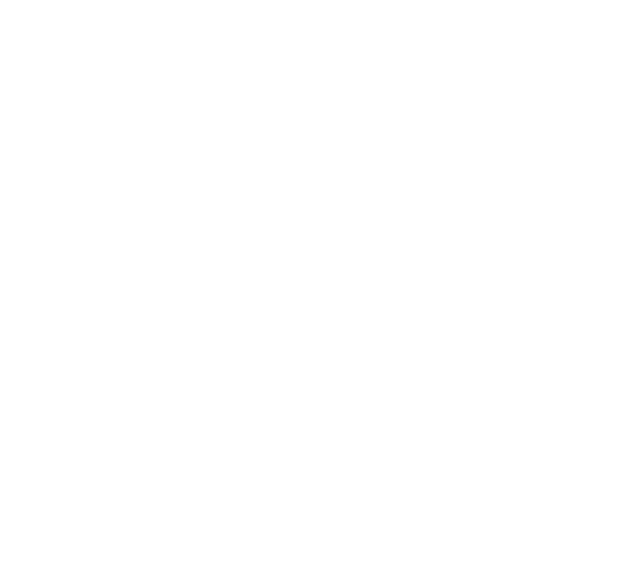
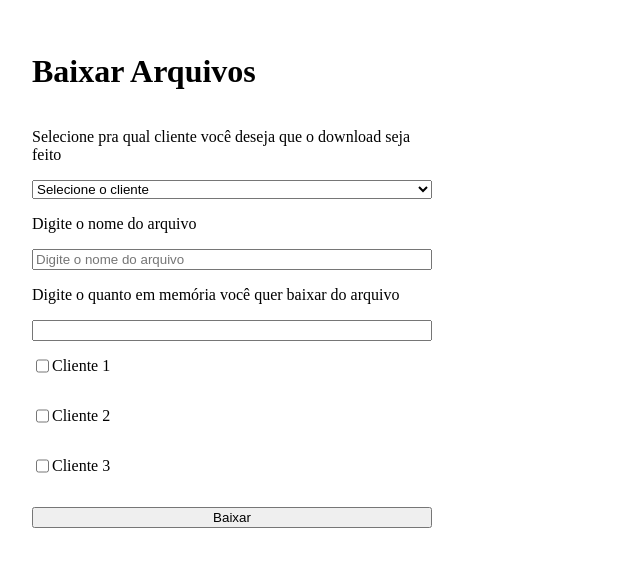
Before and after one commit to GabrielAAADS/FileSharing, a React (Create React App) app in the folder frontend/: page /downloadDistributed in a window 1280 px wide. Before the commit this address had no page. Shown: the top 566 px of the page, without its empty margins (0-640 px from the left). Built offline with nearby package versions, Linux system fonts and the light colour scheme; the HTML template or start-up script is replaced by a standard one.

Commit message:
add: distributed download

```diff
--- a/frontend/src/App.js
+++ b/frontend/src/App.js
@@ -7,6 +7,7 @@
 import SearchFiles from './pages/SearchFiles';
 import SearchByPattern from './pages/SearchByPattern';
 import Home from './pages/Home';
+import DownloadFileDistributed from './pages/DownloadFileDistributed';
 
 function App() {
   return (
@@ -16,6 +17,7 @@
         <Route path="connect" element={<ConnectServer />} />
         <Route path="disconnect" element={<DisconnectServer />} />
         <Route path="download" element={<DownloadFile />} />
+        <Route path="downloadDistributed" element={<DownloadFileDistributed />} />
         <Route path="searchall" element={<SearchAllFiles />} />
         <Route path="search" element={<SearchFiles />} />
         <Route path="searchbypattern" element={<SearchByPattern />} />
--- a/frontend/src/pages/ConnectServer/index.js
+++ b/frontend/src/pages/ConnectServer/index.js
@@ -27,7 +27,7 @@
     })
     .catch(err => {
       console.log("ERROR");
-      alert(err.response.data?.detail ?? "Ocorreu um erro ao tentar estabelecer a conexão")
+      alert(err.response?.data?.detail ?? "Ocorreu um erro ao tentar estabelecer a conexão")
     });
   };
 
--- /dev/null
+++ b/frontend/src/pages/DownloadFileDistributed/index.js
@@ -0,0 +1,119 @@
+import { useState } from 'react';
+import './styles.css';
+import axios from 'axios';
+
+function DownloadFileDistributed() {
+  const [clientPort, setClientPort] = useState("0");
+  const [client1, setClient1] = useState(false);
+  const [client2, setClient2] = useState(false);
+  const [client3, setClient3] = useState(false);
+  const [filename, setFilename] = useState("");
+  const [filesize, setFilesize] = useState("");
+
+  const handleSearch = async() => {
+    if(clientPort === "0") {
+      alert("Selecione o cliente que irá fazer o download!");
+      return;
+    }
+
+    let sources = [];
+    if(client1) {
+      sources.push({
+        ip: "127.0.0.1",
+        port: 1235,
+      });
+    }
+    if(client2) {
+      sources.push({
+        ip: "127.0.0.1",
+        port: 1236,
+      });
+    }
+    if(client3) {
+      sources.push({
+        ip: "127.0.0.1",
+        port: 1237,
+      });
+    }
+
+    console.log(clientPort, {
+      filename,
+      filesize,
+      sources
+    });
+    await axios.post(`http://localhost:${clientPort}/download/distributed`, {
+      filename,
+      filesize: parseInt(filesize),
+      sources,
+    }, {
+      headers: {
+        'Content-Type': 'application/json'
+      }
+    }).then(v => {
+      alert("Arquivo baixado com sucesso!");
+      setClientPort("0");
+      setFilename("");
+      setFilesize("");
+      setClient1(false);
+      setClient2(false);
+      setClient3(false);
+    })
+    .catch(err => {
+      console.log("ERROR", err.response);
+      alert(err.response.data?.detail ?? "Ocorreu um erro ao tentar baixar o arquivo de maneira distribuida")
+    });
+  };
+
+  return (
+    <div className="container">
+      <h1>Baixar Arquivos</h1>
+
+      <p>Selecione pra qual cliente você deseja que o download seja feito</p>
+      <select value={clientPort} onChange={v => setClientPort(v.target.value)}>
+        <option value="0">Selecione o cliente</option>
+        <option value="8000">Cliente 1</option>
+        <option value="8001">Cliente 2</option>
+        <option value="8002">Cliente 3</option>
+      </select>
+
+      <p>Digite o nome do arquivo</p>
+      <input placeholder="Digite o nome do arquivo" value={filename} onChange={ev => setFilename(ev.target.value)} />
+      <p>Digite o quanto em memória você quer baixar do arquivo</p>
+      <input value={filesize} onChange={ev => setFilesize(ev.target.value)} />
+
+      <div>
+        <input
+          onClick={() => setClient1(!client1)}
+          type="checkbox"
+          checked={client1}
+          onChange={ev => setClient1(!client1)}
+        />
+        <p>Cliente 1</p>
+      </div>
+
+      <div>
+        <input
+          onClick={() => setClient2(!client2)}
+          type="checkbox"
+          checked={client2}
+          onChange={ev => setClient2(!client2)}
+        />
+        <p>Cliente 2</p>
+      </div>
+
+      <div>
+        <input
+          onClick={() => setClient3(!client3)}
+          type="checkbox"
+          checked={client3}
+          onChange={ev => setClient3(!client3)}
+        />
+        <p>Cliente 3</p>
+      </div>
+
+      <button onClick={() => handleSearch()}>Baixar</button>
+    </div>
+  );
+}
+
+export default DownloadFileDistributed;
--- /dev/null
+++ b/frontend/src/pages/DownloadFileDistributed/styles.css
@@ -0,0 +1,4 @@
+div div {
+  display: flex;
+  flex-direction: row;
+}
--- a/frontend/src/pages/Home/index.js
+++ b/frontend/src/pages/Home/index.js
@@ -12,6 +12,7 @@
       <Link to="/connect">Conectar com o servidor</Link>
       <Link to="/disconnect">Desconectar com o servidor</Link>
       <Link to="/download">Fazer download de um arquivo</Link>
+      <Link to="/downloadDistributed">Fazer download de um arquivo de maneira distribuída</Link>
       <Link to="/searchall">Ver todos os arquivos</Link>
       <Link to="/search">Procurar arquivos</Link>
       <Link to="/searchbypattern">Procurar arquivos por pattern</Link>
--- a/frontend/src/pages/Home/styles.css
+++ b/frontend/src/pages/Home/styles.css
@@ -1,7 +1,7 @@
 .container {
   display: flex;
   flex-direction: column;
-  max-width: 20rem;
+  max-width: 25rem;
   padding: 2rem;
 }
 
```
